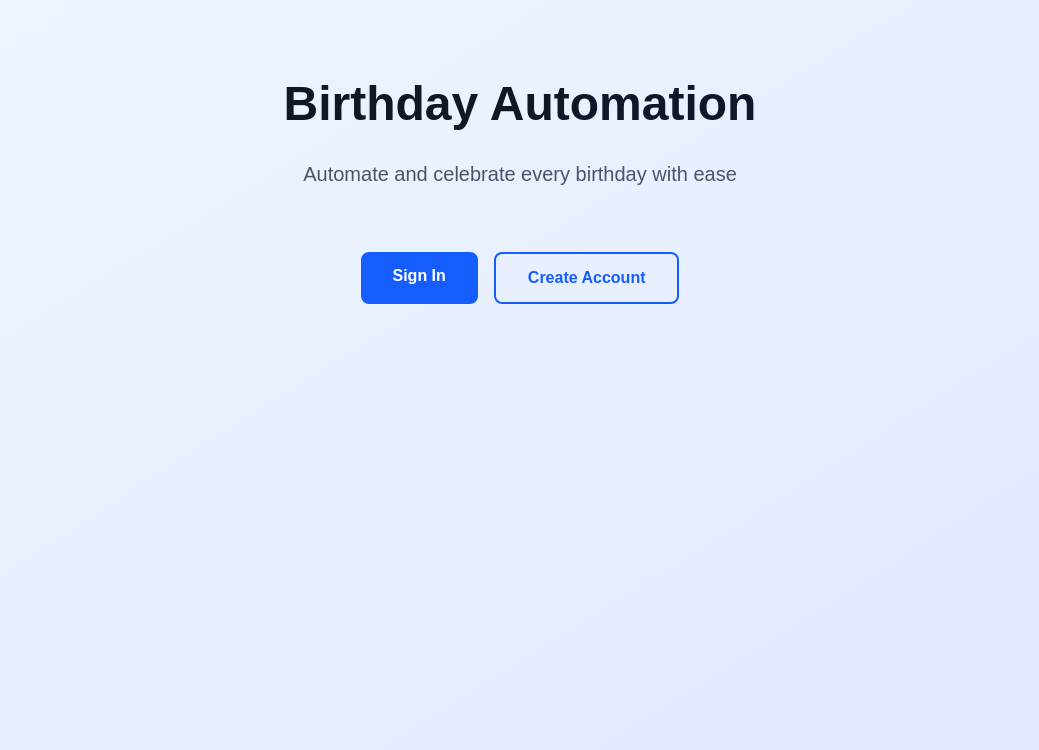
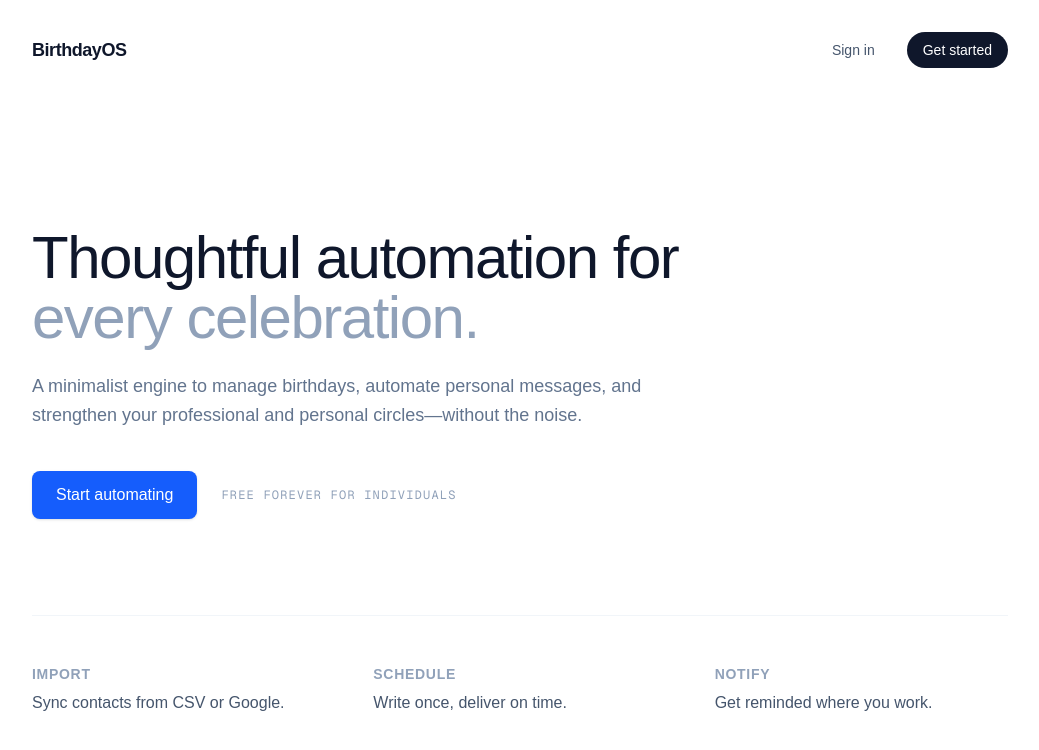
Before and after one commit to Smart-AIT/automation, a Next.js app: page / in a window 1280 px wide. Shown: the top 750 px of the page, without its empty margins (120-1159 px from the left). Built offline with nearby package versions, Linux system fonts and the light colour scheme.

Commit message:
feat: update layout and homepage design for improved user experience

```diff
--- a/src/app/auth/layout.tsx
+++ b/src/app/auth/layout.tsx
@@ -6,7 +6,7 @@ export default function AuthLayout({
   children: React.ReactNode
 }>) {
   return (
-    <div className="min-h-screen bg-gradient-to-br from-blue-50 to-indigo-100 flex items-center justify-center px-4 py-8">
+    <div className="min-h-screen bg-gray-100 flex items-center justify-center px-4 py-8">
       <div className="w-full max-w-md bg-white rounded-2xl shadow-lg p-8">
         {children}
       </div>
--- a/src/app/page.tsx
+++ b/src/app/page.tsx
@@ -2,32 +2,64 @@ import Link from 'next/link'
 
 export default function Home() {
   return (
-    <main className="min-h-screen bg-gradient-to-br from-blue-50 to-indigo-100">
-      <div className="max-w-6xl mx-auto px-4 py-20">
-        <div className="text-center space-y-8">
-          <h1 className="text-5xl font-bold text-gray-900">
-            Birthday Automation
+    <main className="min-h-screen bg-white text-slate-900 selection:bg-blue-100">
+      {/* Minimal Header */}
+      <nav className="flex items-center justify-between max-w-5xl mx-auto px-6 py-8">
+        <div className="text-lg font-semibold tracking-tight">BirthdayOS</div>
+        <div className="flex items-center gap-8">
+          <Link href="/auth/sign-in" className="text-sm font-medium text-slate-600 hover:text-black transition">
+            Sign in
+          </Link>
+          <Link
+            href="/auth/sign-up"
+            className="text-sm font-medium bg-slate-900 text-white px-4 py-2 rounded-full hover:bg-slate-800 transition"
+          >
+            Get started
+          </Link>
+        </div>
+      </nav>
+
+      {/* Hero Section */}
+      <section className="max-w-5xl mx-auto px-6 pt-32 pb-20">
+        <div className="max-w-2xl">
+          <h1 className="text-5xl md:text-6xl font-medium tracking-tight mb-6">
+            Thoughtful automation for <span className="text-slate-400">every celebration.</span>
           </h1>
-          <p className="text-xl text-gray-600 max-w-2xl mx-auto">
-            Automate and celebrate every birthday with ease
+
+          <p className="text-lg text-slate-500 mb-10 leading-relaxed">
+            A minimalist engine to manage birthdays, automate personal messages, and
+            strengthen your professional and personal circles—without the noise.
           </p>
 
-          <div className="flex gap-4 justify-center pt-8">
-            <Link
-              href="/auth/sign-in"
-              className="bg-blue-600 hover:bg-blue-700 text-white font-semibold py-3 px-8 rounded-lg transition-colors"
-            >
-              Sign In
-            </Link>
+          <div className="flex items-center gap-4">
             <Link
               href="/auth/sign-up"
-              className="border-2 border-blue-600 hover:bg-blue-50 text-blue-600 font-semibold py-3 px-8 rounded-lg transition-colors"
+              className="px-6 py-3 bg-blue-600 text-white rounded-lg font-medium hover:bg-blue-700 transition shadow-sm"
             >
-              Create Account
+              Start automating
             </Link>
+            <span className="text-xs text-slate-400 font-mono uppercase tracking-widest ml-2">
+              Free forever for individuals
+            </span>
           </div>
         </div>
-      </div>
+
+        {/* Simple Visual Placeholder */}
+        <div className="mt-24 border-t border-slate-100 pt-12">
+          <div className="grid grid-cols-1 md:grid-cols-3 gap-12">
+            {[
+              { label: 'Import', desc: 'Sync contacts from CSV or Google.' },
+              { label: 'Schedule', desc: 'Write once, deliver on time.' },
+              { label: 'Notify', desc: 'Get reminded where you work.' }
+            ].map((feature) => (
+              <div key={feature.label}>
+                <h3 className="text-sm font-bold mb-2 uppercase tracking-wider text-slate-400">{feature.label}</h3>
+                <p className="text-slate-600 leading-snug">{feature.desc}</p>
+              </div>
+            ))}
+          </div>
+        </div>
+      </section>
     </main>
   )
 }
```
